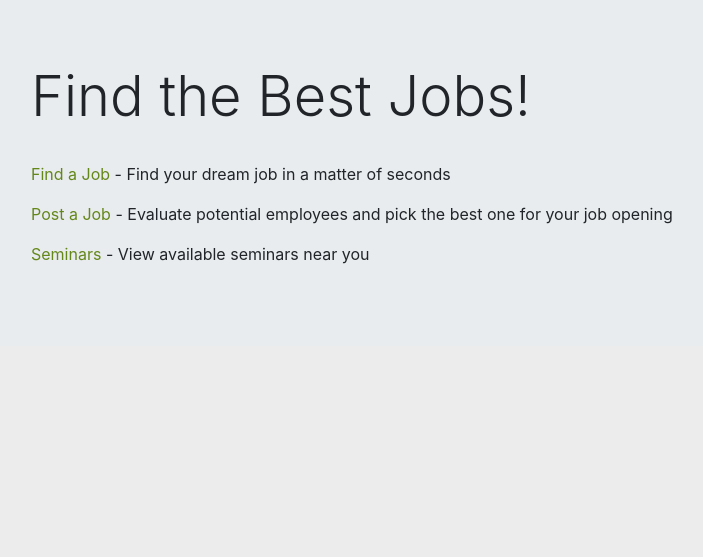
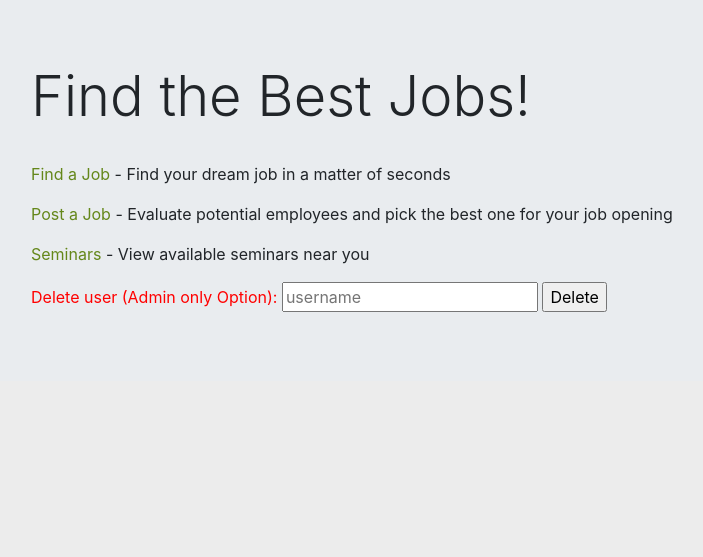
Before and after one commit to b1ru/ergasos, a PHP site: page /index.php in a window 1280 px wide. Shown: the part 57-614 px from the top of the page, without its empty margins (54-757 px from the left). Run offline with PHP 8.4, Linux system fonts and the light colour scheme; the visitor is signed in with stand-in values (Sample User, id 1).

Commit message:
Update index.php

```diff
--- a/index.php
+++ b/index.php
@@ -1,3 +1,10 @@
+<?php
+	if (isset($_POST['delete_user']))
+	{
+		header('location: php/delete_user.php?username='.$_POST['usenramedelete']);
+	}
+?>
+
 <!doctype html>
 <html lang="en">
 	<head>
@@ -38,8 +45,15 @@
 					<a href="./seminaria.php" class="job-link">Seminars</a>
 					<span> - View available seminars near you</span>
 				</p>
+				<?php if (isset($_SESSION['id'])){if($_SESSION['id']==1){?>
+				<form action="" method="POST">
+					<a style="color: red">
+					<label> Delete user (Admin only Option):</label></a>
+					<input type="text" name="usenramedelete" placeholder="username">
+					<input class="button" type="submit" name="delete_user" value="Delete">
+				</form>
+				<?php }}?>
 			</div>
-
 			<!-- Footer -->
 			<footer>
 				<a class="footer-link" href="./contact.php">Contact Us</a><a href="https://www.facebook.com/Ergasos-107559361009649/?modal=admin_todo_tourhttps://www.facebook.com/Ergasos-107559361009649/?modal=admin_todo_tour" style="padding-left: 5px"><i class="fa fa-facebook-f" style="font-size:20px"></i></a>
```
